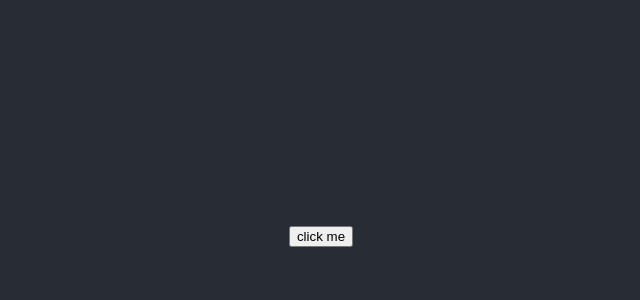
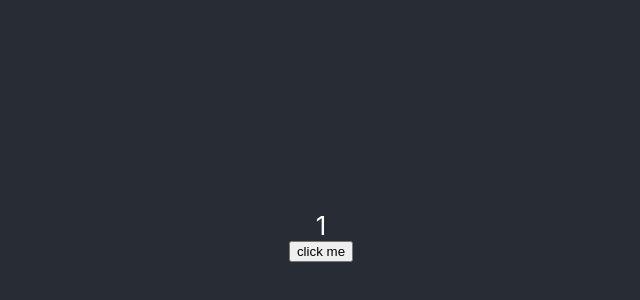
Before and after one commit to kscoulter/fearless-counter, a React (Create React App) app: page / in a window 1280 px wide. Shown: the part 164-464 px from the top of the page, without its empty margins (319-959 px from the left). Built offline with nearby package versions, Linux system fonts and the light colour scheme.

Commit message:
make simple display component for the counter

```diff
--- a/src/App.js
+++ b/src/App.js
@@ -1,11 +1,13 @@
 
 import './App.css';
-import Button from './components/button';
+import Button from './components/Button';
+import CountDisplay from './components/CountDisplay';
 
 function App() {
   return (
     <div className="App">
       <header className="App-header">
+        <CountDisplay count="1" />
         <Button text="click me" onClick={() => console.log("clicked")}/>
       </header>
     </div>
--- /dev/null
+++ b/src/components/CountDisplay.js
@@ -0,0 +1,7 @@
+import React from 'react';
+
+const CountDisplay = ({count}) => (
+    <div className='countDisplay'>{count}</div>
+)
+
+export default CountDisplay;
```
